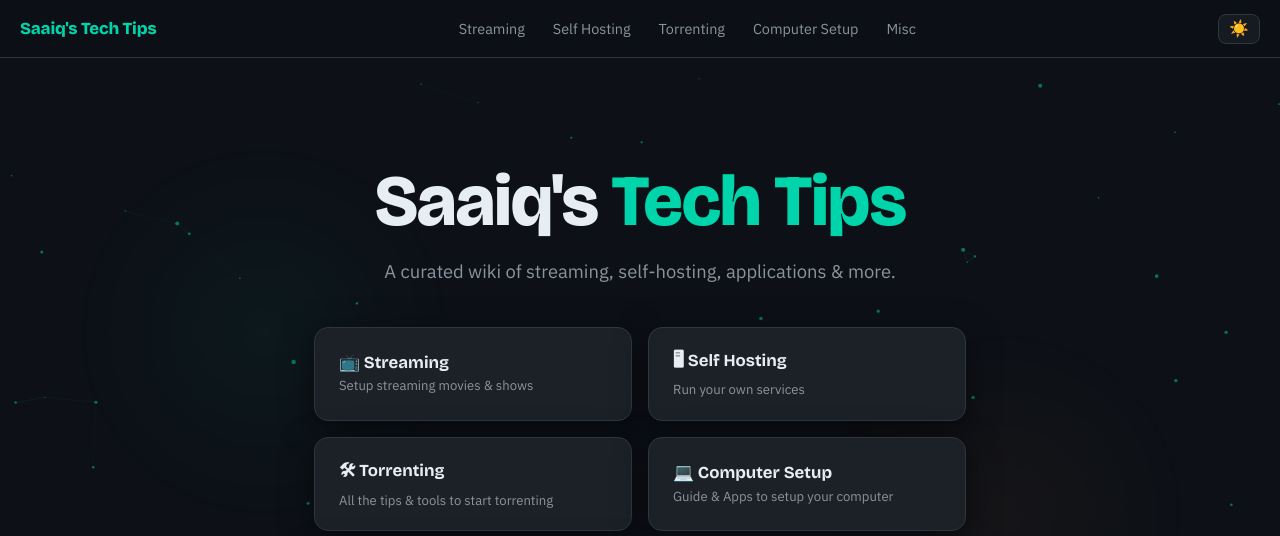
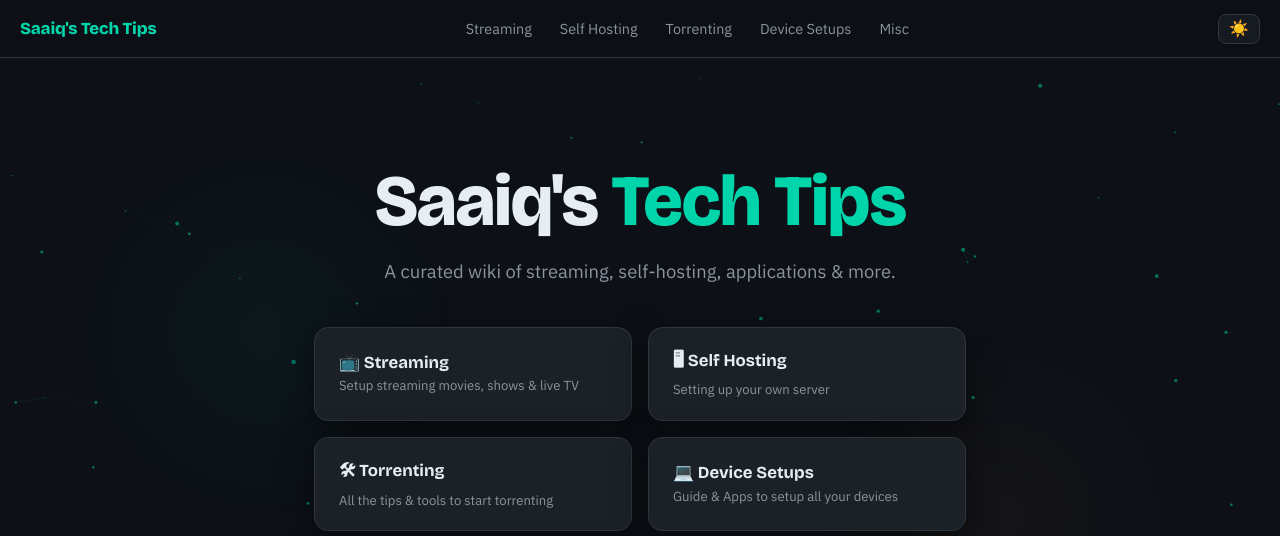
Before and after one commit to SaaiqAhmed/Tech-Tips, a React (Vite) app: page / in a window 1280 px wide. Shown: the top 536 px of the page. Built offline with nearby package versions, Linux system fonts and the light colour scheme.

Commit message:
updated home page and header names

```diff
--- a/src/components/Header.jsx
+++ b/src/components/Header.jsx
@@ -6,7 +6,7 @@ const NAV_ITEMS = [
   { key: 'streaming',     label: 'Streaming'    },
   { key: 'selfhosting',   label: 'Self Hosting' },
   { key: 'torrenting',  label: 'Torrenting' },
-  { key: 'computer',  label: 'Computer Setup' },
+  { key: 'computer',  label: 'Device Setups' },
   { key: 'miscellaneous', label: 'Misc' },
 ]
 
--- a/src/components/HomePage.jsx
+++ b/src/components/HomePage.jsx
@@ -3,10 +3,10 @@ import { preloadPage } from '../utils/preload.js'
 import AnimatedBackground from './AnimatedBackground.jsx'
 
 const TOPICS = [
-  { key: 'streaming', label: '📺 Streaming', desc: 'Setup streaming movies & shows' },
-  { key: 'selfhosting', label: '🖥 Self Hosting', desc: 'Run your own services' },
+  { key: 'streaming', label: '📺 Streaming', desc: 'Setup streaming movies, shows & live TV' },
+  { key: 'selfhosting', label: '🖥 Self Hosting', desc: 'Setting up your own server' },
   { key: 'torrenting',  label: '🛠 Torrenting', desc: 'All the tips & tools to start torrenting' },
-  { key: 'computer',  label: '💻 Computer Setup', desc: 'Guide & Apps to setup your computer' },
+  { key: 'computer',  label: '💻 Device Setups', desc: 'Guide & Apps to setup all your devices' },
   { key: 'miscellaneous', label: '🧩 Miscellaneous', desc: 'Tips, tricks & one-liners' },
 ]
 
```
